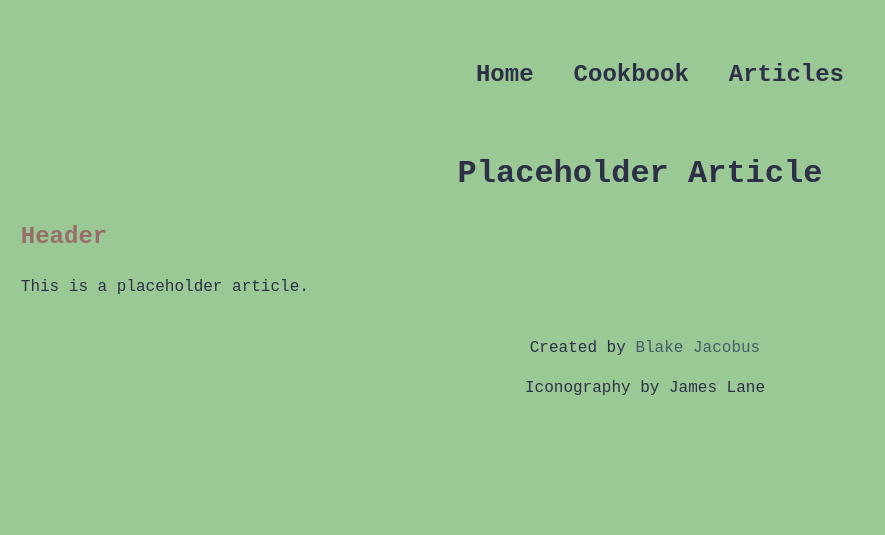
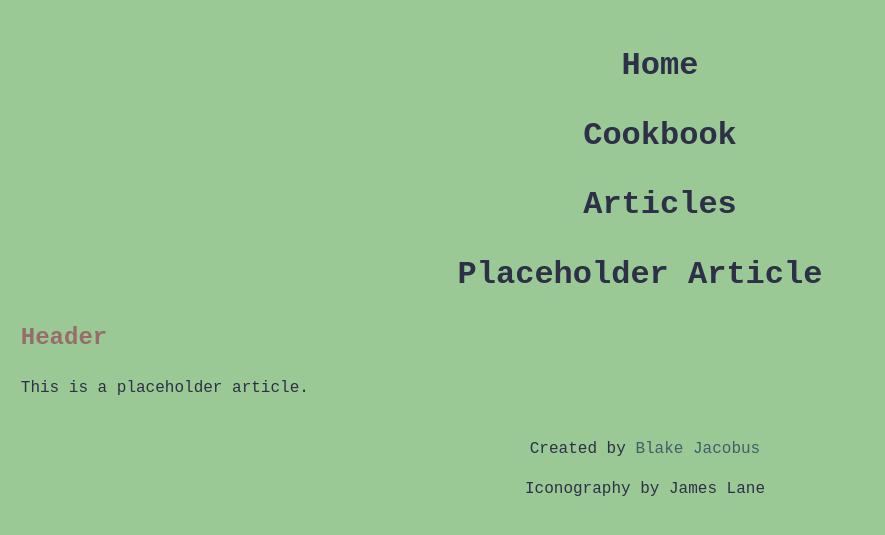
Before and after one commit to blakejacobus/creationcookbook.com, a Jekyll site: the page built from _posts/2024-09-18-about.md, in a window 1280 px wide. Shown: the top 535 px of the page, without its empty margins (0-885 px from the left). Built offline with Jekyll 4.4.1, drawn with Linux system fonts in a browser that asks for light colours.

Commit message:
Removing nav and header

```diff
--- a/_layouts/default.html
+++ b/_layouts/default.html
@@ -10,11 +10,10 @@
 
 <body>
 
-  <nav>
-    {% include navigation.html %}
-  </nav>
+  {% include navigation.html %}
 
   {{ content }}
+
 </body>
 
 <footer>
--- a/_sass/main.scss
+++ b/_sass/main.scss
@@ -46,19 +46,12 @@
   width: 100%;
 }
 
-header {
-  color: #2D3047;
-  font-family: 'Courier New';
-  // font-size: 150%;
-  // padding-bottom: 5%;
-  // padding-top: 5%;
-  text-align: center;
-}
-
 h1 {
   color: #2D3047;
   font-family: 'Courier New';
+  justify-content: center;
   text-align: center;
+  display: flex;
 }
 
 h2 {
@@ -69,12 +62,6 @@
 h3 {
   color: #465C69;
   font-family: 'Courier New';
-}
-
-nav {
-  font-family: 'Courier New';
-  display: flex;
-  justify-content: center;
 }
 
 table,
```
